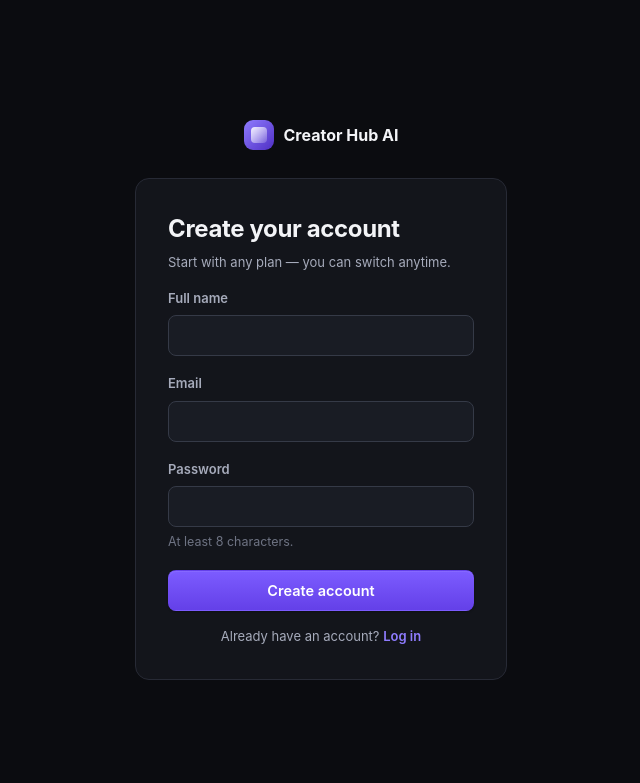
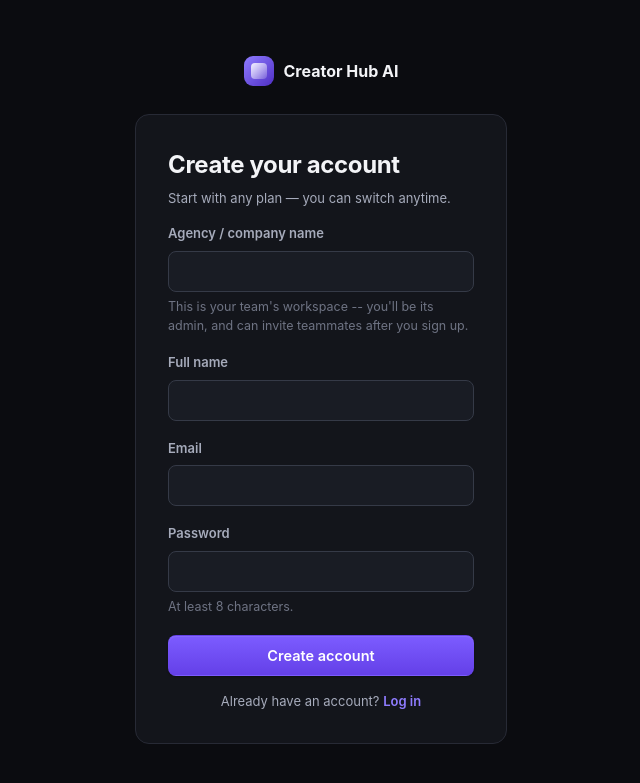
Before and after one commit to danielfakihlb/creator-hub-ai, a Flask app: page /signup in a window 1280 px wide. Shown: the top 783 px of the page, without its empty margins (319-959 px from the left). Run offline with Flask 3, Linux system fonts and the light colour scheme.

Commit message:
Add files via upload

```diff
--- a/templates/auth/signup.html
+++ b/templates/auth/signup.html
@@ -5,6 +5,11 @@
 <form method="post" action="{{ url_for('auth.signup') }}">
   <input type="hidden" name="csrf_token" value="{{ csrf_token() }}">
   {% if selected_plan %}<input type="hidden" name="plan" value="{{ selected_plan }}">{% endif %}
+  <div class="field">
+    <label>Agency / company name</label>
+    <input type="text" name="agency_name" required>
+    <div class="field-hint">This is your team's workspace -- you'll be its admin, and can invite teammates after you sign up.</div>
+  </div>
   <div class="field">
     <label>Full name</label>
     <input type="text" name="full_name" required>
```
